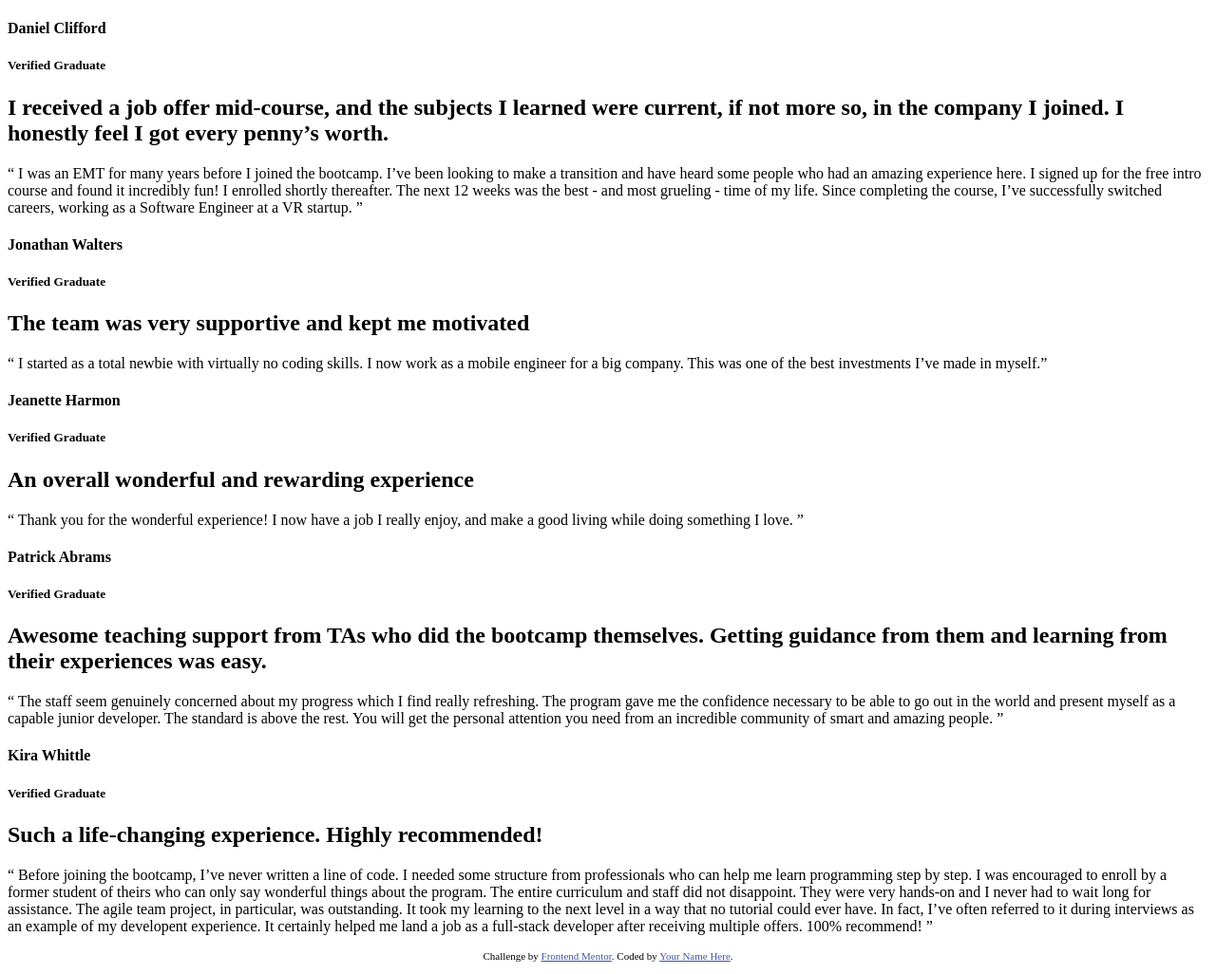
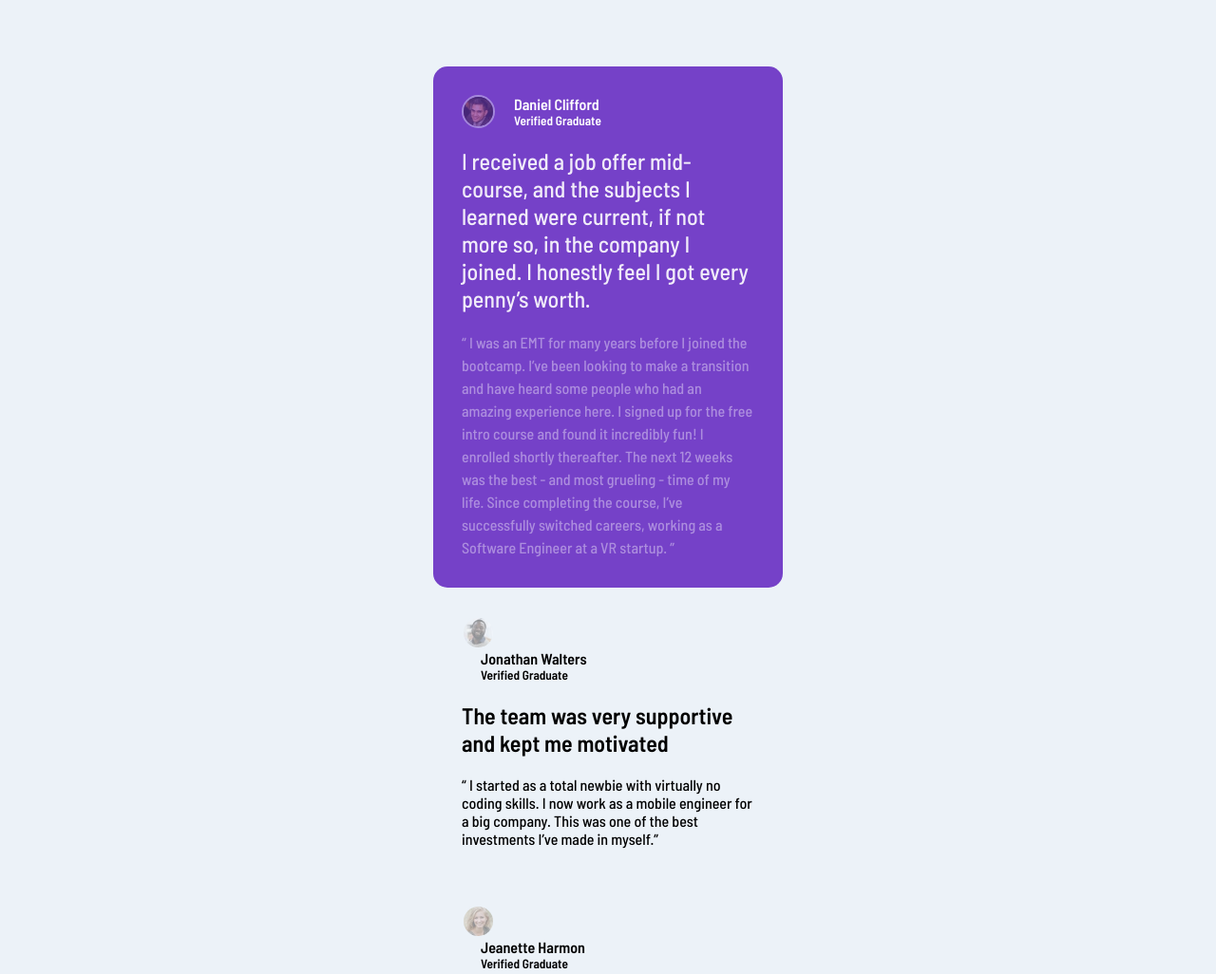
Before and after one commit to StephensGit/Testimonial-Grid-Section, a plain HTML site: page index.html in a window 1280 px wide. Shown: the top 1026 px of the page at 95% size. Drawn offline with Linux system fonts and the light colour scheme.

Commit message:
In progress

```diff
--- a/index.html
+++ b/index.html
@@ -12,25 +12,21 @@
       href="./images/favicon-32x32.png"
     />
 
-    <title>Frontend Mentor | [Challenge Name Here]</title>
+    <title>Testimonials Grid Section</title>
 
-    <!-- Feel free to remove these styles or customise in your own stylesheet 👍 -->
-    <style>
-      .attribution {
-        font-size: 11px;
-        text-align: center;
-      }
-      .attribution a {
-        color: hsl(228, 45%, 44%);
-      }
-    </style>
+    <link rel="stylesheet" href="style.css" />
   </head>
   <body>
-    <section class="section-one">
-      <div class="container">
+    <section>
+      <div class="container section-one">
+        <div class="flex">
+          <div class="flex-row">
+            <img src="./images/image-daniel.jpg" alt="avatar-daniel" />
             <div class="flex">
               <h4>Daniel Clifford</h4>
               <h5>Verified Graduate</h5>
+            </div>
+          </div>
           <h2>
             I received a job offer mid-course, and the subjects I learned were
             current, if not more so, in the company I joined. I honestly feel I
@@ -52,6 +48,7 @@
     <section class="section-two">
       <div class="container">
         <div class="flex">
+          <img src="./images/image-jonathan.jpg" alt="avatar-jonathan" />
           <h4>Jonathan Walters</h4>
           <h5>Verified Graduate</h5>
           <h2>The team was very supportive and kept me motivated</h2>
@@ -63,9 +60,11 @@
         </div>
       </div>
     </section>
+
     <section class="section-three">
       <div class="container">
-        <div class="flex"></div>
+        <div class="flex">
+          <img src="./images/image-jeanette.jpg" alt="avatar-jeanette" />
           <h4>Jeanette Harmon</h4>
           <h5>Verified Graduate</h5>
           <h2>An overall wonderful and rewarding experience</h2>
@@ -74,10 +73,13 @@
             enjoy, and make a good living while doing something I love. ”
           </p>
         </div>
+      </div>
     </section>
+
     <section class="section-four">
       <div class="container">
-        <div class="flex"></div>
+        <div class="flex">
+          <img src="./images/image-patrick.jpg" alt="avatar-patrick" />
           <h4>Patrick Abrams</h4>
           <h5>Verified Graduate</h5>
           <h2>
@@ -87,17 +89,20 @@
           </h2>
           <p>
             “ The staff seem genuinely concerned about my progress which I find
-          really refreshing. The program gave me the confidence necessary to be
-          able to go out in the world and present myself as a capable junior
-          developer. The standard is above the rest. You will get the personal
-          attention you need from an incredible community of smart and amazing
-          people. ”
+            really refreshing. The program gave me the confidence necessary to
+            be able to go out in the world and present myself as a capable
+            junior developer. The standard is above the rest. You will get the
+            personal attention you need from an incredible community of smart
+            and amazing people. ”
           </p>
         </div>
+      </div>
     </section>
+
     <section class="section-five">
       <div class="container">
-        <div class="flex"></div>
+        <div class="flex">
+          <img src="./images/image-kira.jpg" alt="avatr-ciara" />
           <h4>Kira Whittle</h4>
           <h5>Verified Graduate</h5>
           <h2>Such a life-changing experience. Highly recommended!</h2>
@@ -105,15 +110,17 @@
             “ Before joining the bootcamp, I’ve never written a line of code. I
             needed some structure from professionals who can help me learn
             programming step by step. I was encouraged to enroll by a former
-          student of theirs who can only say wonderful things about the program.
-          The entire curriculum and staff did not disappoint. They were very
-          hands-on and I never had to wait long for assistance. The agile team
-          project, in particular, was outstanding. It took my learning to the
-          next level in a way that no tutorial could ever have. In fact, I’ve
-          often referred to it during interviews as an example of my developent
-          experience. It certainly helped me land a job as a full-stack
-          developer after receiving multiple offers. 100% recommend! ”
+            student of theirs who can only say wonderful things about the
+            program. The entire curriculum and staff did not disappoint. They
+            were very hands-on and I never had to wait long for assistance. The
+            agile team project, in particular, was outstanding. It took my
+            learning to the next level in a way that no tutorial could ever
+            have. In fact, I’ve often referred to it during interviews as an
+            example of my developent experience. It certainly helped me land a
+            job as a full-stack developer after receiving multiple offers. 100%
+            recommend! ”
           </p>
+        </div>
       </div>
     </section>
 
--- /dev/null
+++ b/style.css
@@ -0,0 +1,85 @@
+@import url('https://fonts.googleapis.com/css2?family=Barlow+Semi+Condensed:wght@500;600&display=swap');
+
+* {
+  box-sizing: border-box;
+  margin: 0;
+  padding: 0;
+}
+
+:root {
+  --main-font: 'Barlow Semi Condensed', sans-serif;
+  --font-size: 13px;
+  --font-light: 400;
+  --font-heavy: 500;
+  --white: hsl(0, 0%, 100%);
+  --light-gray: hsl(0, 0%, 81%);
+  --light-grayish-blue: hsl(210, 46%, 95%);
+  --moderate-violet: hsl(263, 55%, 52%);
+  --dark-grayish-blue: hsl(217, 19%, 35%);
+  --dark-blackish-blue: hsl(219, 29%, 14%);
+}
+
+body {
+  background-color: var(--light-grayish-blue);
+  font-family: var(--main-font);
+  padding: 70px 20px;
+}
+
+.container {
+  margin: 0 auto;
+  padding: 30px;
+  max-width: 100%;
+  width: 368px;
+}
+
+.flex {
+  display: flex;
+  flex-direction: column;
+}
+
+.flex-row {
+  display: flex;
+  flex-direction: row;
+}
+
+img {
+  width: 35px;
+  height: 35px;
+  border-radius: 50px;
+  border: 2px solid var(--light-grayish-blue);
+  opacity: 0.4;
+}
+
+.section-one,
+.section-two,
+.section-three,
+.section-four,
+.section-five {
+  border-radius: 15px 15px 15px 15px;
+}
+
+h2 {
+  margin-top: 20px;
+  margin-bottom: 20px;
+}
+
+.section-one {
+  background-color: var(--moderate-violet);
+  color: var(--white);
+}
+
+.section-one h2 {
+  opacity: 0.9;
+  font-weight: var(--font-light);
+}
+
+.section-one p {
+  opacity: 0.4;
+  font-weight: var(--font-light);
+  line-height: 1.5em;
+}
+
+h4,
+h5 {
+  margin-left: 20px;
+}
```
Lines whose indentation alone changed are shown as unchanged.
